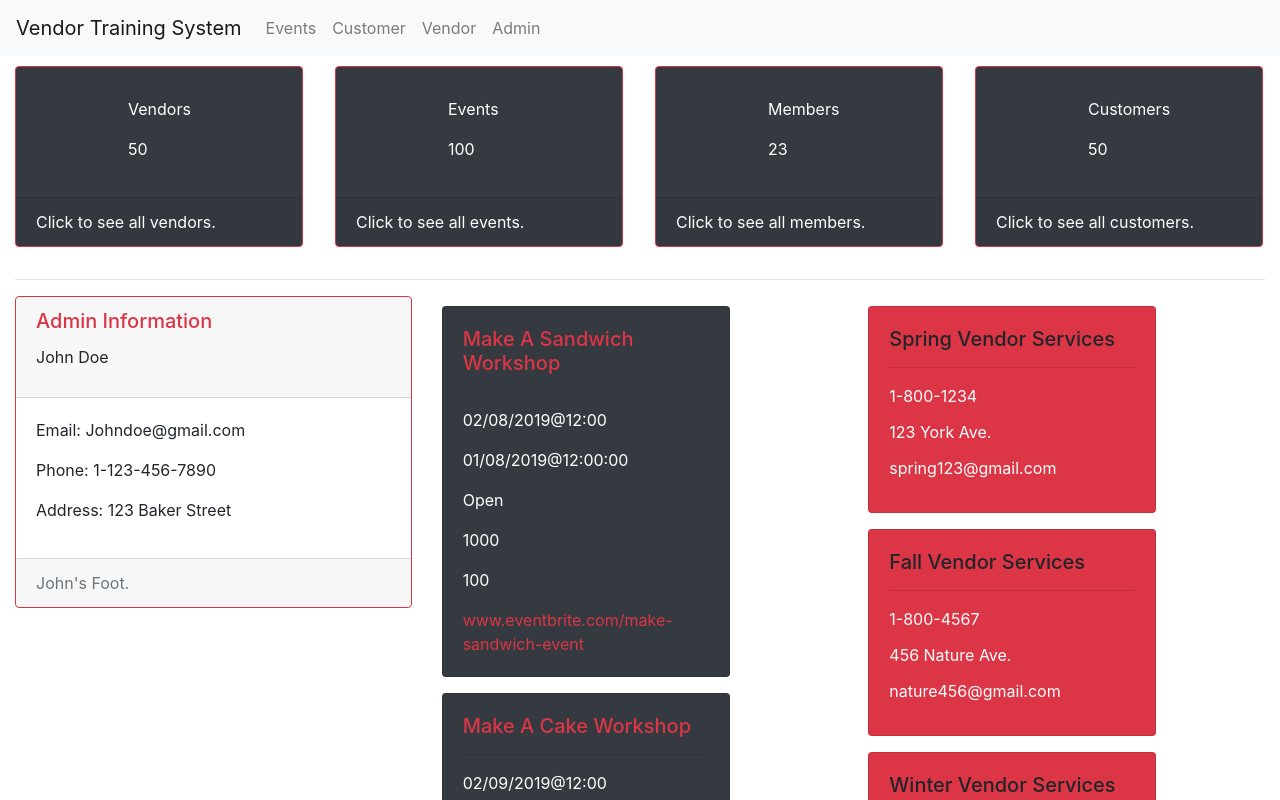
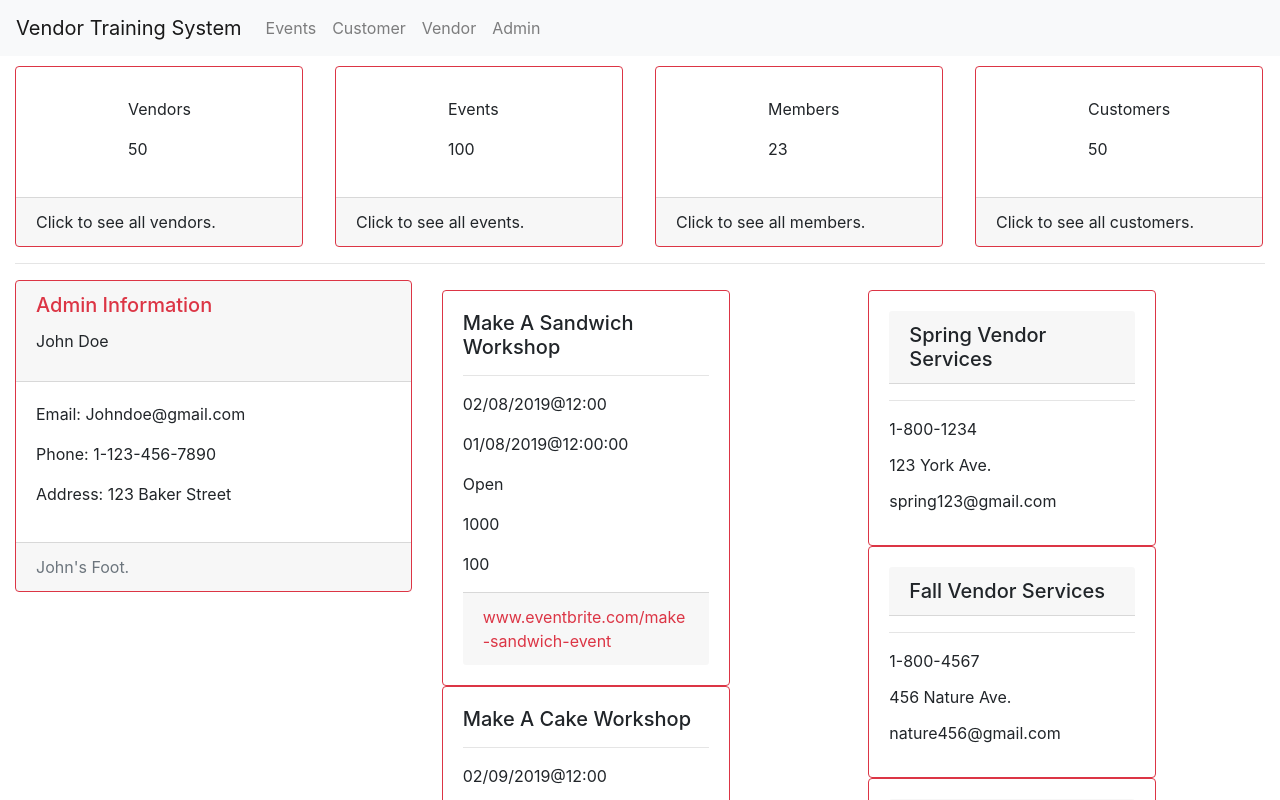
Before and after one commit to dave325/vendorTrainingSystem, an Angular app in the folder vendorTrainingSystem/: page /admin in a window 1280 px wide. Shown: the top 800 px of the page. Built offline with nearby package versions, Linux system fonts and the light colour scheme.

Commit message:
admin styling changes

```diff
--- a/vendorTrainingSystem/src/app/components/admin/admin-profile/admin-profile.component.html
+++ b/vendorTrainingSystem/src/app/components/admin/admin-profile/admin-profile.component.html
@@ -209,7 +209,7 @@
 <div class='container-fluid'>
     <div class="row">
        <div class="col-lg-3 col-md-6 col-sm-6 " >
-          <div class="card card-stats border-danger text-white bg-dark mb-3" style="max-width: 18rem;">
+          <div class="card card-stats border-danger" style="max-width: 18rem;">
             <div class="card-body ">
               <div class="row">
                 <div class="col-5 col-md-4">
@@ -234,7 +234,7 @@
           </div>
         </div>
         <div class="col-lg-3 col-md-6 col-sm-6">
-          <div class="card card-stats border-danger text-white bg-dark mb-3" style="max-width: 18rem;">
+          <div class="card card-stats border-danger" style="max-width: 18rem;">
             <div class="card-body ">
               <div class="row">
                 <div class="col-5 col-md-4">
@@ -259,7 +259,7 @@
           </div>
         </div>
         <div class="col-lg-3 col-md-6 col-sm-6">
-          <div class="card card-stats border-danger text-white bg-dark mb-3" style="max-width: 18rem;">
+          <div class="card card-stats border-danger" style="max-width: 18rem;">
             <div class="card-body ">
               <div class="row">
                 <div class="col-5 col-md-4">
@@ -284,7 +284,7 @@
           </div>
         </div>
         <div class="col-lg-3 col-md-6 col-sm-6">
-          <div class="card card-stats border-danger text-white bg-dark mb-3" style="max-width: 18rem;">
+          <div class="card card-stats border-danger" style="max-width: 18rem;">
             <div class="card-body ">
               <div class="row">
                 <div class="col-5 col-md-4">
@@ -348,27 +348,29 @@
         <div class="col-md-8">
           <div class="row">
               <div class="col-md-6 events">
-                  <div class="card text-white bg-dark mb-3" style="max-width: 18rem;" *ngFor="let event of Events">
+                  <div class="card border-danger" style="max-width: 18rem;" *ngFor="let event of Events">
                     <div class="card-body">
-                      <h5 class="card-text text-danger">{{ event.name }}</h5>
+                      <h5 class="card-text">{{ event.name }}</h5>
                       <hr>
                       <p class="card-text"> {{event.end_time }}</p>
                       <p class="card-text">{{ event.created_at }}</p>
                       <p class="card-text">{{ event.status }}</p>
                       <p class="card-text">{{ event.created_by }}</p>
                       <p class="card-text"> {{ event.capacity }}</p>
-                      <a href="#" target="_blank" class="text-danger"> {{ event.url }}</a>
+                      <div class = "card-footer">
+                      <a href="#" target="_blank" class = "text-danger"> {{ event.url }}</a>
+                      </div>
                     </div>
                   </div>
               </div>
             <div class="col-md-6 vendors">
-              <div class="card bg-danger mb-3" style="max-width: 18rem;" *ngFor="let vendor of Vendors">
+              <div class="card border-danger" style="max-width: 18rem;" *ngFor="let vendor of Vendors">
                 <div class="card-body">
-                    <h5 class="card-text">{{ vendor.name }}</h5>
+                    <h5 class="card-text card-header">{{ vendor.name }}</h5>
                     <hr>
-                    <p class="card-title text-white">{{ vendor.phone }} </p>
-                    <p class="card-title text-white">{{ vendor.address }} </p>
-                    <p class="card-title text-white">{{ vendor.email }} </p>
+                    <p class="card-title ">{{ vendor.phone }} </p>
+                    <p class="card-title ">{{ vendor.address }} </p>
+                    <p class="card-title ">{{ vendor.email }} </p>
                 </div>
               </div>
             </div>
```
